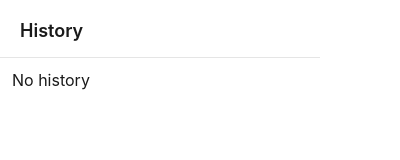
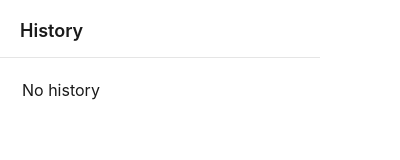
Before and after one commit to jasper-th-wang/stormhacks2025, a browser extension: page popup.html in a window 400 px wide. Drawn offline with Linux system fonts and the light colour scheme.

Commit message:
Align no history message with header

```diff
--- a/popup.html
+++ b/popup.html
@@ -19,6 +19,11 @@
       .popup-header {
         padding: 20px 20px 16px 20px;
         border-bottom: 1px solid #e5e5e5;
+      }
+
+      .no-history-msg {
+        padding-left: 10px;
+        padding-top: 10px;
       }
 
       h1 {
--- a/popup_scripts/historyList.js
+++ b/popup_scripts/historyList.js
@@ -3,7 +3,11 @@ chrome.storage.local.get({ history: [] }, async (result) => {
   const listDiv = document.getElementById("list");
 
   if (entryList.length === 0) {
-    listDiv.textContent = "No history";
+    const div = document.createElement("div");
+    div.textContent = "No history";
+    div.className = "no-history-msg";
+    listDiv.appendChild(div);
+
     return;
   }
 
```
